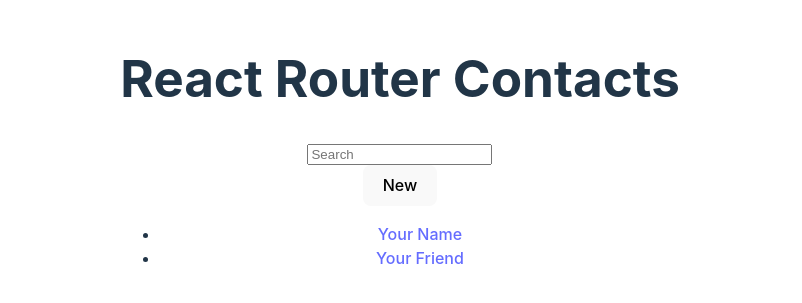
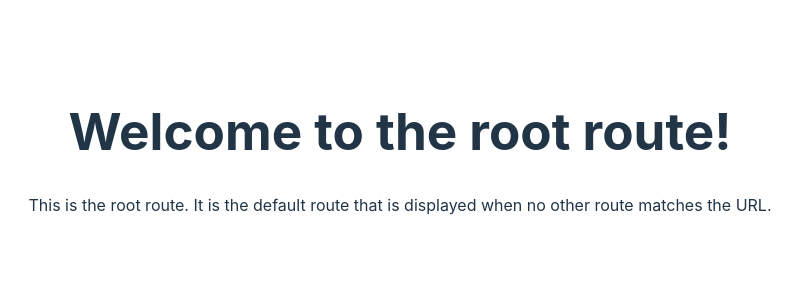
Before and after one commit to HP-Systems/DevJuniorsFrontEnd, a React (Vite) app: page / in a window 1280 px wide. Shown: the part 249-552 px from the top of the page, without its empty margins (240-1042 px from the left). Built offline with nearby package versions, Linux system fonts and the light colour scheme.

Commit message:
[UPD] partial routing

```diff
--- a/src/auth/Register.jsx
+++ b/src/auth/Register.jsx
@@ -0,0 +1,11 @@
+export default function Register() {
+    return (
+        <>
+        <h1>Register</h1>
+        <p>
+            This is the register route. It is displayed when the URL matches
+            /register.
+        </p>
+        </>
+    );
+}
--- a/src/routes/root.jsx
+++ b/src/routes/root.jsx
@@ -1,43 +1,11 @@
 export default function Root() {
     return (
       <>
-        <div id="sidebar">
-          <h1>React Router Contacts</h1>
-          <div>
-            <form id="search-form" role="search">
-              <input
-                id="q"
-                aria-label="Search contacts"
-                placeholder="Search"
-                type="search"
-                name="q"
-              />
-              <div
-                id="search-spinner"
-                aria-hidden
-                hidden={true}
-              />
-              <div
-                className="sr-only"
-                aria-live="polite"
-              ></div>
-            </form>
-            <form method="post">
-              <button type="submit">New</button>
-            </form>
-          </div>
-          <nav>
-            <ul>
-              <li>
-                <a href={`/contacts/1`}>Your Name</a>
-              </li>
-              <li>
-                <a href={`/contacts/2`}>Your Friend</a>
-              </li>
-            </ul>
-          </nav>
-        </div>
-        <div id="detail"></div>
+        <h1>Welcome to the root route!</h1>
+        <p>
+          This is the root route. It is the default route that is displayed when
+          no other route matches the URL.
+        </p>
       </>
     );
   }
```
Also changed, not shown: src/main.jsx (+7 -0 lines).
